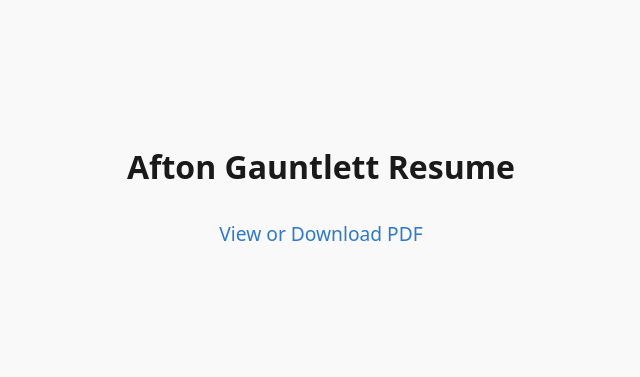
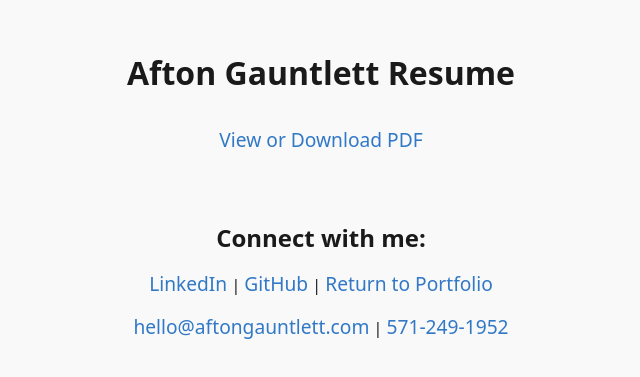
Before and after one commit to aftongauntlett/resume, a plain HTML site: page index.html in a window 1280 px wide. Shown: the part 239-616 px from the top of the page, without its empty margins (319-959 px from the left). Drawn offline with Linux system fonts and the light colour scheme.

Commit message:
Adding contact details

```diff
--- a/index.html
+++ b/index.html
@@ -69,5 +69,32 @@
         >View or Download PDF</a
       >
     </p>
+
+    <div style="margin-top: 2rem">
+      <h2 style="font-size: 1.5rem; margin-bottom: 1rem">Connect with me:</h2>
+      <p>
+        <a
+          href="https://linkedin.com/in/afton-gauntlett"
+          target="_blank"
+          rel="noopener"
+          >LinkedIn</a
+        >
+        |
+        <a
+          href="https://github.com/aftongauntlett"
+          target="_blank"
+          rel="noopener"
+          >GitHub</a
+        >
+        |
+        <a href="https://aftongauntlett.com" target="_blank" rel="noopener"
+          >Return to Portfolio</a
+        >
+      </p>
+      <p>
+        <a href="mailto:hello@aftongauntlett.com">hello@aftongauntlett.com</a> |
+        <a href="tel:571-249-1952">571-249-1952</a>
+      </p>
+    </div>
   </body>
 </html>
```
